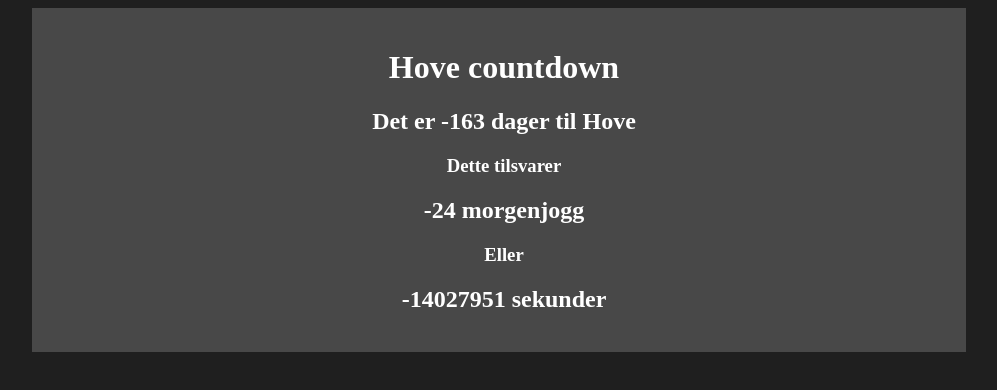
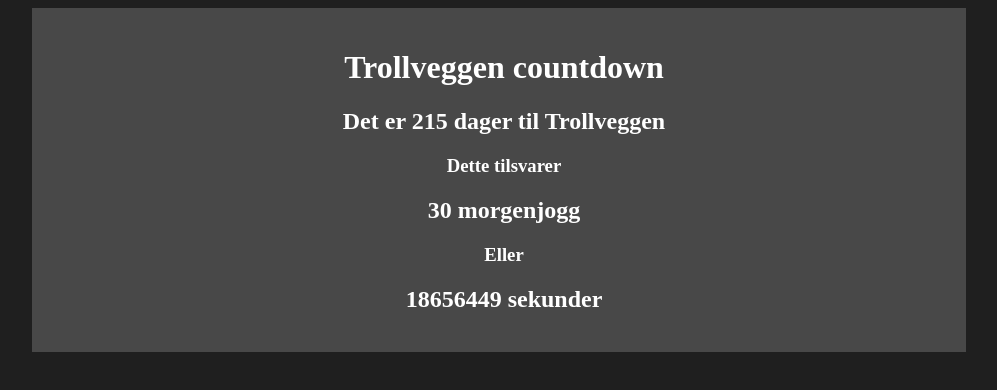
Before and after one commit to augustrakvaag/augustrakvaag.github.io, a plain HTML site: page hovekalk/hove.html in a window 1280 px wide. Shown: the whole page, without its empty margins (141-1138 px from the left). Drawn offline with Linux system fonts and the light colour scheme.

Commit message:
Oppdatert til Trollveggen

```diff
--- a/hovekalk/hove.html
+++ b/hovekalk/hove.html
@@ -27,8 +27,8 @@
 
 <body>
     <div id="innpakning">
-        <h1>Hove countdown</h1>
-        <h2 id="dagerTekst">Dager til Hove</h2>
+        <h1>Trollveggen countdown</h1>
+        <h2 id="dagerTekst">Dager til Trollveggen</h2>
         <h3>Dette tilsvarer</h3>
         <h2 id="morgenjoggTekst">morgenjogg</h2>
         <h3>Eller</h3>
--- a/hovekalk/hovekalk.js
+++ b/hovekalk/hovekalk.js
@@ -2,7 +2,7 @@
 let morgenjoggTekstEl = document.querySelector("#morgenjoggTekst");
 let sekunderTekstEl = document.querySelector("#sekunderTekst");
 
-let start = 1749884400;
+let start = 1782568800;
 
 function calculateDifference(){
     let time = Date.now() / 1000;
@@ -16,7 +16,7 @@
     let days = hours/24;
     let weeks = days/7;
 
-    dagerTekstEl.innerHTML = "Det er " + Math.floor(days) + " dager til Hove";
+    dagerTekstEl.innerHTML = "Det er " + Math.floor(days) + " dager til Trollveggen";
     morgenjoggTekstEl.innerHTML = Math.floor(weeks) + " morgenjogg";
     sekunderTekstEl.innerHTML = Math.floor(seconds) + " sekunder";
 }
```
